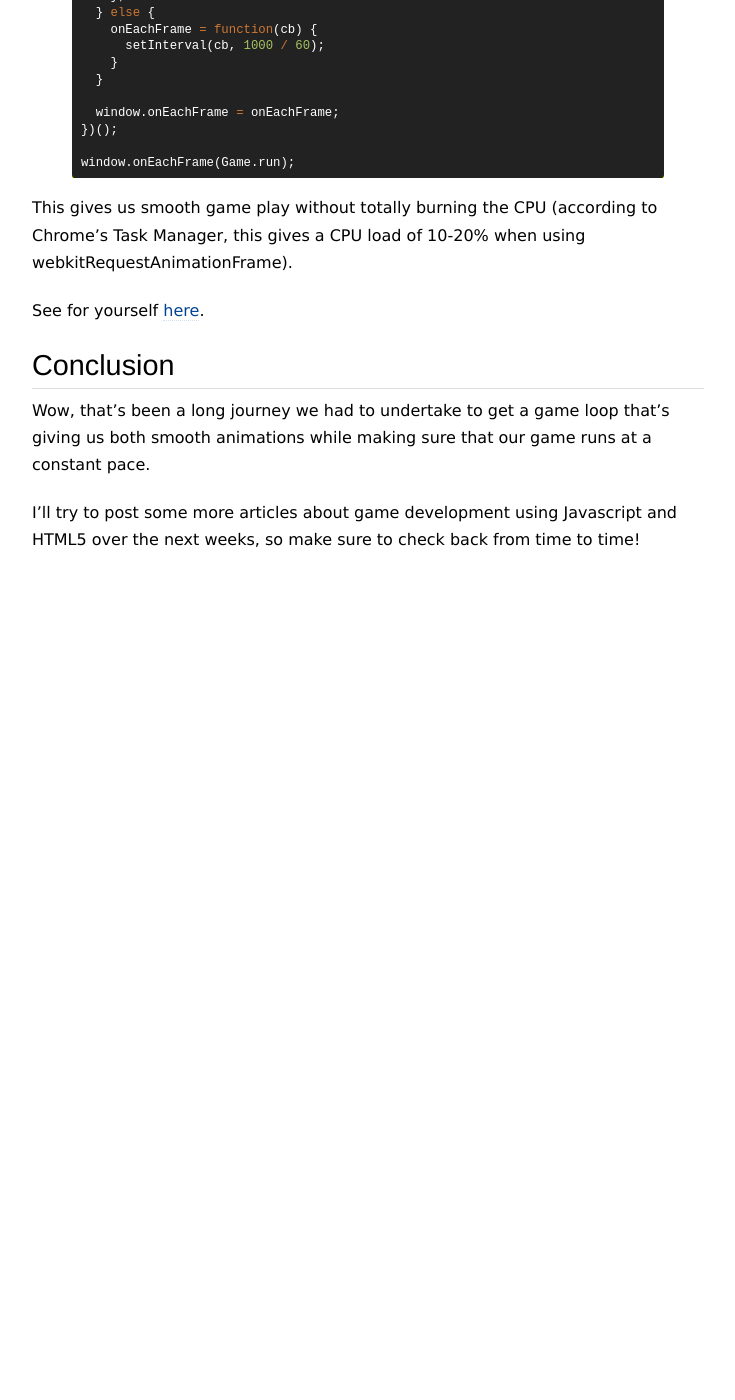
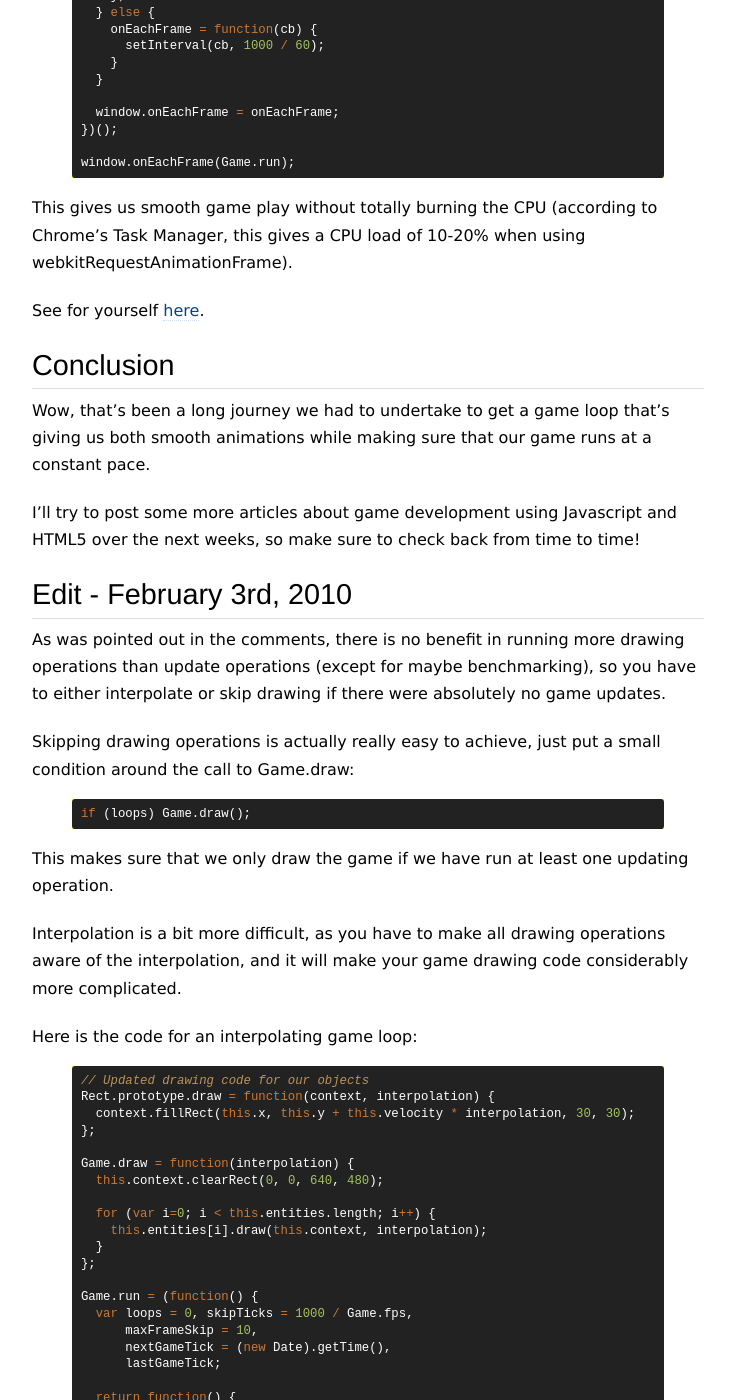
Before and after one commit to arthurschreiber/arthurschreiber.github.com, a Jekyll site: the page built from _posts/2010-02-02-javascript-game-development-the-game-loop.markdown, in a window 1280 px wide and 1400 px high, scrolled down 2820 px. Shown: the whole window, without its empty margins (272-1007 px from the left). Built offline with Jekyll 4.4.1, drawn with Linux system fonts in a browser that asks for light colours; Markdown is read by kramdown in place of the engine named in the settings; comment, search, counter and statistics services are not loaded; before the commit the page ends 3422 px from its top, so only the background shows below that; some of the changed text lies outside the part shown.

Commit message:
Add draw clamping and draw interpolation.

```diff
--- a/_posts/2010-02-02-javascript-game-development-the-game-loop.markdown
+++ b/_posts/2010-02-02-javascript-game-development-the-game-loop.markdown
@@ -158,6 +158,72 @@ us both smooth animations while making sure that our game runs at a constant pac
 I'll try to post some more articles about game development using Javascript and HTML5
 over the next weeks, so make sure to check back from time to time!
 
+## Edit - February 3rd, 2010
+
+As was pointed out in the comments, there is no benefit in running more drawing
+operations than update operations (except for maybe benchmarking), so you have
+to either interpolate or skip drawing if there were absolutely no game updates.
+
+Skipping drawing operations is actually really easy to achieve, just put a small
+condition around the call to Game.draw:
+
+{% highlight javascript %}
+if (loops) Game.draw();
+{% endhighlight %}
+
+This makes sure that we only draw the game if we have run at least one updating operation.
+
+Interpolation is a bit more difficult, as you have to make all drawing operations aware
+of the interpolation, and it will make your game drawing code considerably more complicated.
+
+Here is the code for an interpolating game loop:
+
+{% highlight javascript %}
+// Updated drawing code for our objects
+Rect.prototype.draw = function(context, interpolation) {
+  context.fillRect(this.x, this.y + this.velocity * interpolation, 30, 30);
+};
+
+Game.draw = function(interpolation) {
+  this.context.clearRect(0, 0, 640, 480);
+
+  for (var i=0; i < this.entities.length; i++) {
+    this.entities[i].draw(this.context, interpolation);
+  }
+};
+
+Game.run = (function() {
+  var loops = 0, skipTicks = 1000 / Game.fps,
+      maxFrameSkip = 10,
+      nextGameTick = (new Date).getTime(),
+      lastGameTick;
+
+  return function() {
+    loops = 0;
+
+    while ((new Date).getTime() > nextGameTick) {
+      updateStats.update();
+      Game.update();
+      nextGameTick += skipTicks;
+      loops++;
+    }
+
+    renderStats.update();
+
+    if (!loops) {
+      Game.draw((nextGameTick - (new Date).getTime()) / skipTicks);
+    } else {
+      Game.draw(0);
+    }
+  };
+})();
+
+Now, if you're going to do interpolation, you should also lower the number
+of game updates you run, down to maybe 25 or 30 updates per second (but don't
+forget to update the movement speed of your objects accordingly).
+
+{% endhighlight %}
+
 [mdc:setInterval]: https://developer.mozilla.org/en/DOM/window.setInterval
 [mdc:mozRequestAnimationFrame]: https://developer.mozilla.org/en/DOM/window.mozRequestAnimationFrame
 [flipcode:fixed_timestep]: http://www.flipcode.com/archives/Main_Loop_with_Fixed_Time_Steps.shtml
```
